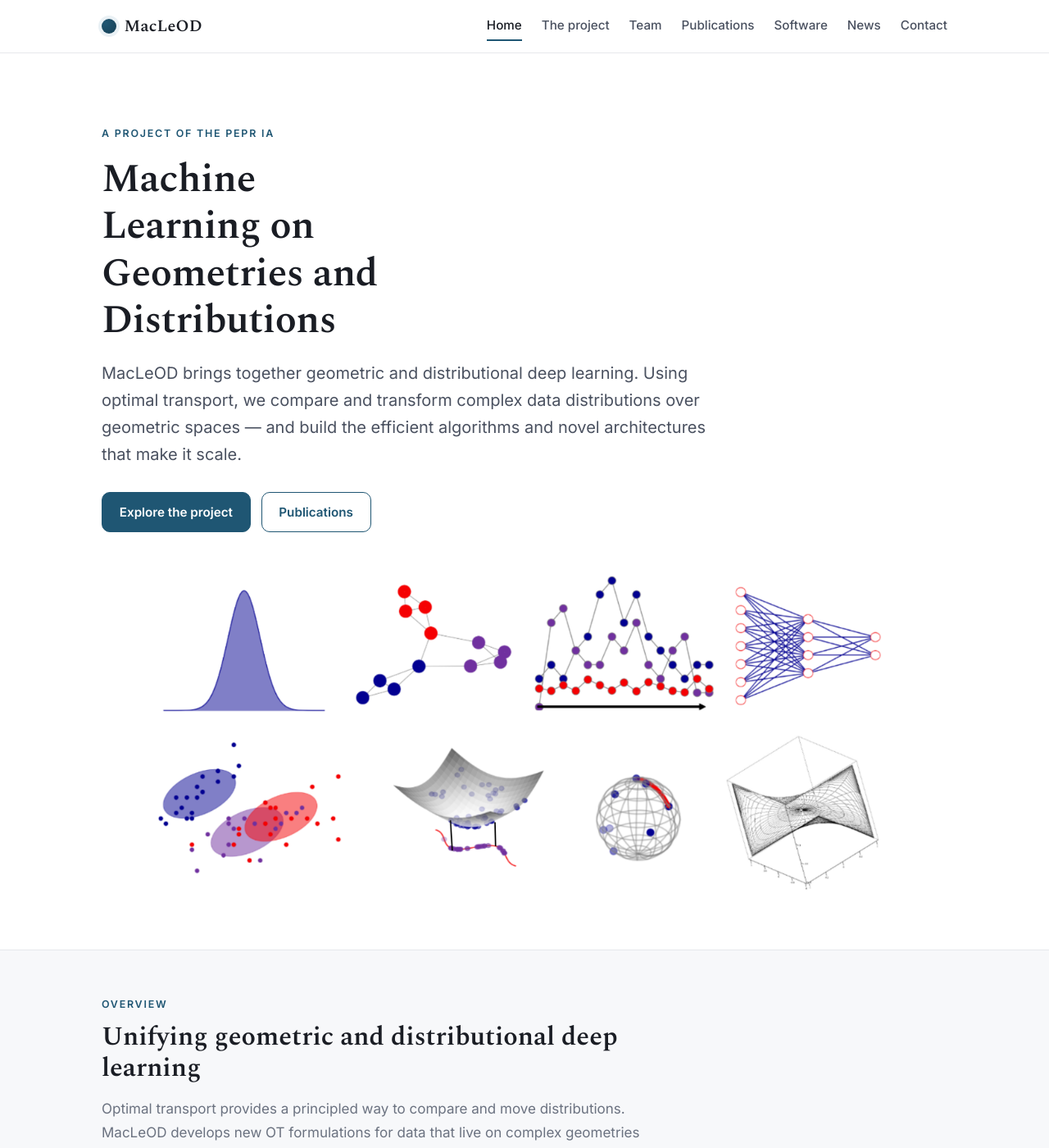
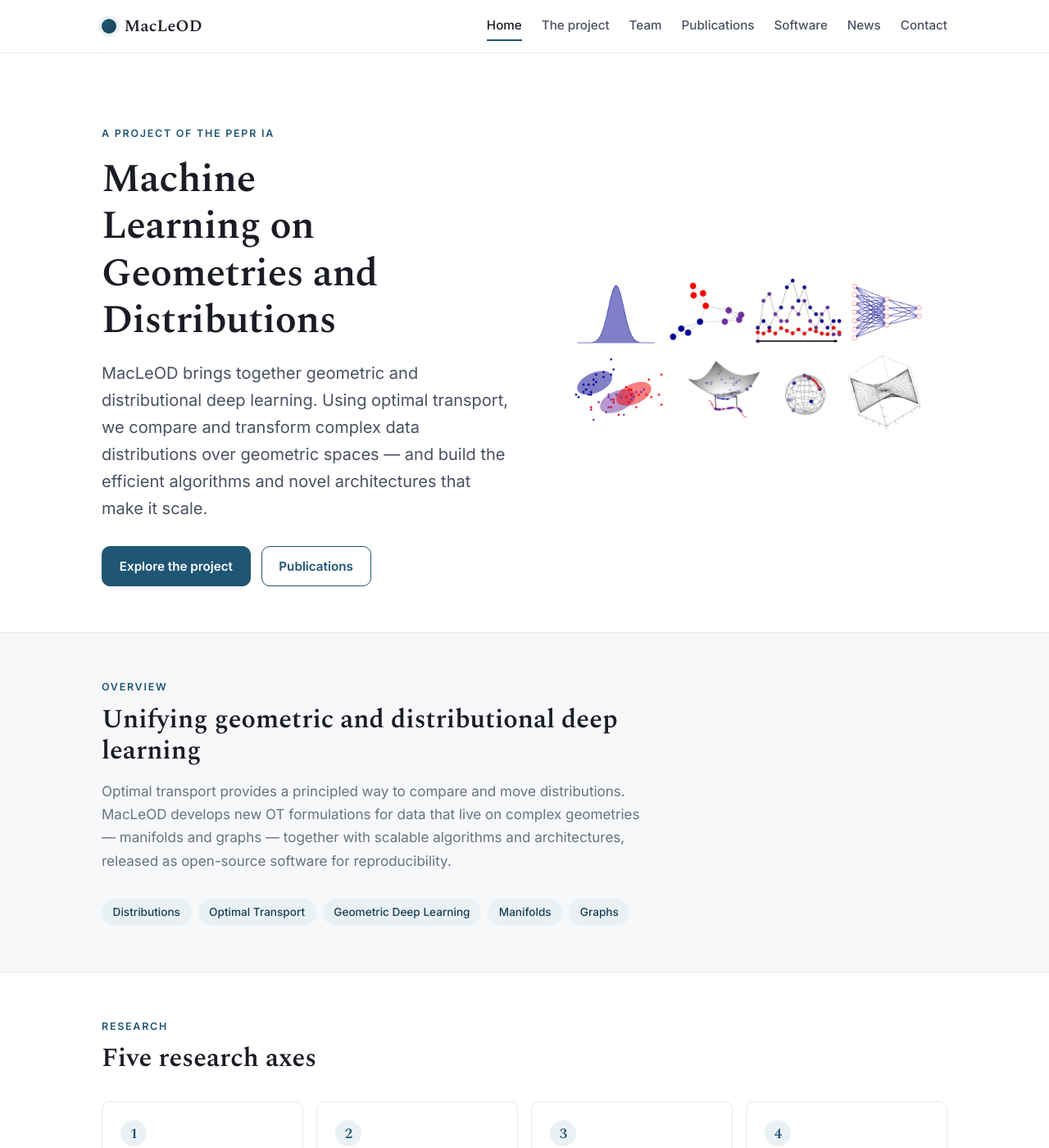
Before and after one commit to peprmacleod/peprmacleod.github.io, a Jekyll site: the page built from index.html, in a window 1280 px wide and 1400 px high. Shown: the whole window at 82% size. Built offline with Jekyll 4.4.1, drawn with Linux system fonts in a browser that asks for light colours.

Commit message:
Hero: two-column layout with illustration aligned right

```diff
--- a/assets/css/style.css
+++ b/assets/css/style.css
@@ -95,10 +95,16 @@
 .hero .lead { font-size: 1.25rem; color: var(--ink-soft); max-width: 60ch; }
 .hero-actions { display: flex; flex-wrap: wrap; gap: .8rem; margin-top: 1.8rem; }
 
-/* project illustration beneath the hero text (distributions & geometry) */
+/* two-column hero: text left, project illustration right */
+.hero-grid { display: flex; align-items: center; gap: 3rem; }
+.hero-text { flex: 1 1 54%; min-width: 0; }
 .hero-illustration {
-  display: block; width: 100%; max-width: 1000px; height: auto;
-  margin: 3rem auto 0;
+  flex: 1 1 42%; width: 100%; max-width: 480px; height: auto;
+  margin: 0 0 0 auto;
+}
+@media (max-width: 860px) {
+  .hero-grid { flex-direction: column; align-items: stretch; gap: 1.5rem; }
+  .hero-illustration { max-width: 100%; margin: .5rem 0 0; }
 }
 
 .eyebrow {
--- a/index.html
+++ b/index.html
@@ -4,7 +4,8 @@
 ---
 
 <section class="hero">
-  <div class="wrap">
+  <div class="wrap hero-grid">
+    <div class="hero-text">
       <p class="eyebrow">A project of the PEPR IA</p>
       <h1>Machine Learning on Geometries and Distributions</h1>
       <p class="lead">
@@ -16,6 +17,7 @@
       <div class="hero-actions">
         <a class="btn" href="{{ '/project/' | relative_url }}">Explore the project</a>
         <a class="btn secondary" href="{{ '/publications/' | relative_url }}">Publications</a>
+      </div>
     </div>
 
     <img class="hero-illustration"
--- a/preview.html
+++ b/preview.html
@@ -39,7 +39,8 @@
 
 <main class="site-main">
 <section class="hero">
-  <div class="wrap">
+  <div class="wrap hero-grid">
+    <div class="hero-text">
       <p class="eyebrow">A project of the PEPR IA</p>
       <h1>Machine Learning on Geometries and Distributions</h1>
       <p class="lead">
@@ -51,6 +52,7 @@
       <div class="hero-actions">
         <a class="btn" href="#">Explore the project</a>
         <a class="btn secondary" href="#">Publications</a>
+      </div>
     </div>
     <img class="hero-illustration" src="assets/img/macleod-illustration.png"
          alt="Illustration of MacLeOD themes" loading="eager">
```
Lines whose indentation alone changed are shown as unchanged.
